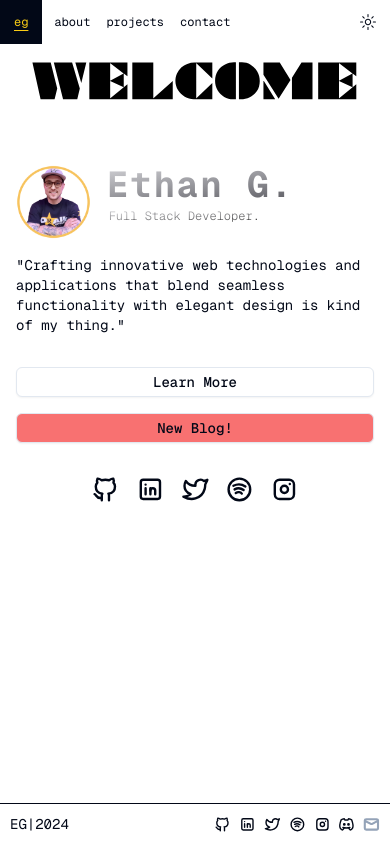
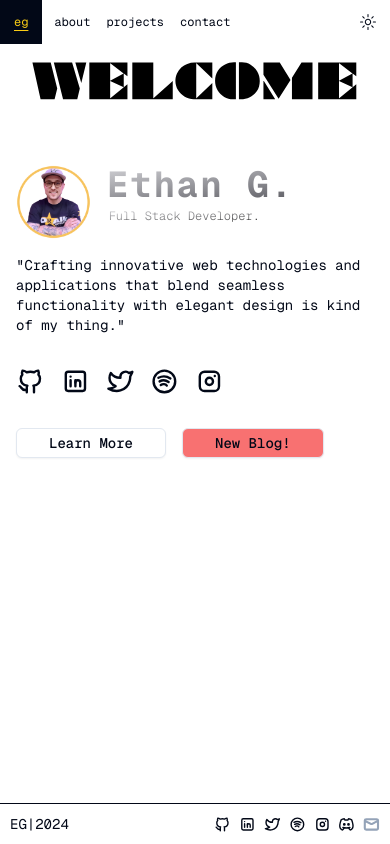
Before and after one commit to egarrisxn/egxworld, a Next.js app: page / in a window 390 px wide. Built offline with nearby package versions, Linux system fonts and the light colour scheme.

Commit message:
tablet responsive update

```diff
--- a/app/projects/page.jsx
+++ b/app/projects/page.jsx
@@ -46,7 +46,7 @@ export default function ProjectsPage() {
             </TooltipProvider>
           </div>
         </header>
-        <section className='mx-auto grid grid-cols-1 gap-8 lg:grid-cols-2'>
+        <section className='mx-auto grid grid-cols-1 gap-8 md:grid-cols-2'>
           {currentProjects.map((project, index) => (
             <ProjectCard key={index} project={project} />
           ))}
@@ -54,7 +54,7 @@ export default function ProjectsPage() {
         <h2 className='text-sm font-black uppercase tracking-widest md:text-lg lg:text-xl 2xl:text-4xl'>
           Archived Work.
         </h2>
-        <section className='mx-auto grid grid-cols-1 gap-8 lg:grid-cols-2'>
+        <section className='mx-auto grid grid-cols-1 gap-8 md:grid-cols-2'>
           {depricatedProjects.map((project, index) => (
             <ProjectCard key={index} project={project} />
           ))}
--- a/components/AboutMe.jsx
+++ b/components/AboutMe.jsx
@@ -5,46 +5,48 @@ import GitHubCalendar from 'react-github-calendar'
 export function AboutMe() {
   return (
     <>
-      <section className='flex flex-col gap-12 border-b border-green-400 pb-16'>
+      <section className='flex flex-col gap-12 pb-2 lg:border-b lg:border-green-400 lg:pb-16'>
         <article>
-          <h2 className='mb-4 text-2xl font-extrabold xl:text-4xl 2xl:text-7xl'>
+          <h2 className='mb-4 text-2xl font-extrabold leading-7 lg:text-3xl lg:leading-9 xl:text-4xl 2xl:text-6xl'>
             Hello, World! I&apos;m <span className='font-black text-green-400'>Ethan</span>, a
             passionate Full Stack Developer & Digital Product Designer based in Orlando, Florida,
             USA.
           </h2>
-          <p className='my-4'>
+          <div className='mt-4 grid grid-cols-1 gap-4 text-sm sm:text-base xl:gap-6 xl:text-xl 2xl:text-3xl'>
+            <p>
               After a fulfilling career run in the worlds of hospitality, management, marketing, and
               sales, I decided to embarked on a NEW and exciting journey into the world of tech! My
-            foundation was built through a rigorous Full Stack Coding Boot Camp at the University of
-            Central Florida, and I continually expand my skills through self-teaching and
-            coursework, including Harvard&apos;s CS50x. I thrive on leveraging JavaScript libraries
-            and frameworks to bring creative visions to life, ensuring each project is both
-            technically robust and visually captivating.
+              foundation was built through a rigorous Full Stack Coding Boot Camp at the University
+              of Central Florida, and I continually expand my skills through self-teaching and
+              coursework, including Harvard&apos;s CS50x. I thrive on leveraging JavaScript
+              libraries and frameworks to bring creative visions to life, ensuring each project is
+              both technically robust and visually captivating.
             </p>
-          <p className='my-4'>
+            <p>
               Beyond coding, I draw inspiration from exploring new music, enjoying quality time with
               family and friends, and adventuring in the great outdoors. These interests shape my
               approach, enhancing my ability to create solutions that truly resonate.
             </p>
-          <p className='my-4'>
-            Let&apos;s collaborate and work together to transform your ideas into impactful digital
-            experiences.
+            <p>
+              Let&apos;s collaborate and work together to transform your ideas into impactful
+              digital experiences.
             </p>
-          <p className='my-4 font-black'>
+            <p className='font-black'>
               Together, I bet we could build something pretty extraordinary! -EG
             </p>
+          </div>
         </article>
       </section>
-      <section className='flex flex-col lg:border-b lg:border-green-400 lg:pb-16'>
-        <div className='mb-8 text-center'>
-          <h3 className='my-4 text-xl font-semibold xl:text-3xl 2xl:text-5xl'>
-            <span className='font-bold text-green-300'>Technologies</span> &{' '}
-            <span className='font-bold text-green-300'>tools</span> <br className='sm:hidden' />
+
+      <section className='flex flex-col rounded-lg border-2 bg-muted-foreground/10 px-4 pb-6 pt-4 shadow-md shadow-accent-foreground md:pb-8 lg:rounded-none lg:border-b lg:border-l-0 lg:border-r-0 lg:border-t-0 lg:border-green-400 lg:bg-transparent lg:px-0 lg:pb-16 lg:pt-0 lg:shadow-none'>
+        <div className='mb-6 text-center sm:mb-8'>
+          <h3 className='my-2 text-xl font-semibold sm:my-4 xl:text-3xl 2xl:text-5xl'>
+            <span className='font-bold text-green-400'>Technologies</span> &{' '}
+            <span className='font-bold text-green-400'>tools</span> <br className='sm:hidden' />
             in my arsenal:
           </h3>
         </div>
-
-        <div className='mx-auto flex max-w-5xl flex-wrap justify-center gap-8 text-xl lg:text-3xl'>
+        <div className='mx-auto flex max-w-5xl flex-wrap justify-center gap-4 text-xl sm:gap-8 lg:text-3xl'>
           <TooltipProvider>
             <Icon href='https://alpinejs.dev/' label='Alpine.js'>
               <path
--- a/components/ContactForm.jsx
+++ b/components/ContactForm.jsx
@@ -31,7 +31,7 @@ export function ContactForm() {
 
   return (
     <>
-      <section className='md:rounded-xl md:border-2 md:border-red-400 md:p-16 md:shadow-xl 2xl:p-24 dark:shadow-red-300/20'>
+      <section className='md:rounded-xl md:border-2 md:border-red-400 md:p-16 md:shadow-xl lg:mx-12 lg:p-12 2xl:mx-16 2xl:p-24 dark:shadow-red-300/20'>
         <div className='mx-auto flex w-full flex-col'>
           <Form {...form}>
             <form
--- a/components/Hero.jsx
+++ b/components/Hero.jsx
@@ -6,15 +6,15 @@ import {Button} from '@/components/ui/button'
 
 export function Hero() {
   return (
-    <div className='mx-auto flex flex-col justify-center'>
+    <div className='mx-auto flex flex-col justify-center min-[400px]:mx-8 sm:mx-16 lg:mx-auto'>
       <section className='flex flex-row gap-4'>
         <aside className='lg:mt-2 2xl:mt-3.5 2xl:hidden'>
-          <Image src='/other/homepageme.png' width={100} height={100} priority alt='My Photo' />
+          <Image src='/other/hero-image.png' width={100} height={100} priority alt='My Photo' />
         </aside>
         <aside className='hidden 2xl:block'>
-          <Image src='/other/homepageme.png' width={200} height={200} priority alt='My Photo' />
+          <Image src='/other/hero-image.png' width={200} height={200} priority alt='My Photo' />
         </aside>
-        <article className='flex w-full flex-col gap-1 2xl:gap-3'>
+        <header className='flex w-full flex-col gap-1 2xl:gap-3'>
           <div className='group relative overflow-hidden'>
             <div className='transition-transform duration-300 group-hover:-translate-y-32'>
               <h4 className='pointer-events-none bg-gradient-to-br from-zinc-300 to-zinc-700 bg-clip-text text-4xl font-bold tracking-wider text-transparent sm:text-5xl lg:text-[7rem] 2xl:text-[9rem]'>
@@ -39,33 +39,24 @@ export function Hero() {
               </h5>
             </div>
           </div>
-        </article>
+        </header>
       </section>
+
       <section className='my-4 lg:ml-[7rem] 2xl:my-5 2xl:ml-[12rem]'>
-        <p className='text-sm xl:text-lg 2xl:text-3xl'>
+        <p className='text-sm md:text-base lg:text-lg xl:text-xl 2xl:text-4xl'>
           &quot;Crafting innovative web technologies and applications that blend seamless
           functionality with elegant design is kind of my thing.&quot;
         </p>
       </section>
-      <section className='my-4 flex flex-col gap-4 sm:flex-row lg:ml-[7rem] 2xl:ml-[12rem] 2xl:gap-6'>
-        <Button
-          variant='outline'
-          size='sm'
-          className='2xl:text-3xl dark:bg-slate-800 dark:hover:bg-slate-900'
+
+      <section className='grid grid-cols-1'>
+        <div className='order-1 my-4 flex flex-row justify-center gap-4 text-2xl min-[350px]:justify-start md:text-3xl lg:order-2 lg:ml-[7rem] lg:text-4xl 2xl:ml-[12rem] 2xl:pl-1 2xl:text-5xl'>
+          <TooltipProvider>
+            <Icon
+              href='https://github.com/egarrisxn'
+              label='GitHub'
+              className='hover:text-green-400'
             >
-          <Link href='/about' target='_blank' rel='noopener noreferrer'>
-            Learn More
-          </Link>
-        </Button>
-        <Button variant='outline' size='sm' className='bg-red-400 hover:bg-red-500 2xl:text-3xl'>
-          <Link href='https://www.egxblog.net/' target='_blank' rel='noopener noreferrer'>
-            New Blog!
-          </Link>
-        </Button>
-      </section>
-      <section className='my-4 flex flex-row justify-center gap-4 text-2xl sm:justify-start md:text-3xl lg:ml-[7rem] lg:text-4xl 2xl:ml-[12rem]'>
-        <TooltipProvider>
-          <Icon href='https://github.com/egarrisxn' label='GitHub' className='hover:text-green-400'>
               <path
                 fill='none'
                 stroke='currentColor'
@@ -134,6 +125,27 @@ export function Hero() {
               </g>
             </Icon>
           </TooltipProvider>
+        </div>
+        <div className='order-2 my-4 flex flex-col gap-4 min-[350px]:flex-row lg:order-1 lg:ml-[7rem] 2xl:ml-[12rem] 2xl:gap-6'>
+          <Button
+            variant='outline'
+            size='sm'
+            className='2xl:px-6 2xl:py-4 2xl:text-3xl dark:bg-slate-800 dark:hover:bg-slate-900'
+          >
+            <Link href='/about' target='_blank' rel='noopener noreferrer'>
+              Learn More
+            </Link>
+          </Button>
+          <Button
+            variant='outline'
+            size='sm'
+            className='bg-red-400 hover:bg-red-500 2xl:px-6 2xl:py-4 2xl:text-3xl'
+          >
+            <Link href='https://www.egxblog.net/' target='_blank' rel='noopener noreferrer'>
+              New Blog!
+            </Link>
+          </Button>
+        </div>
       </section>
     </div>
   )
--- a/components/ui/card.jsx
+++ b/components/ui/card.jsx
@@ -14,7 +14,7 @@ const Card = React.forwardRef(({className, ...props}, ref) => (
 Card.displayName = 'Card'
 
 const CardHeader = React.forwardRef(({className, ...props}, ref) => (
-  <div ref={ref} className={cn('mx-auto flex p-6', className)} {...props} />
+  <div ref={ref} className={cn('mx-auto flex justify-center p-6', className)} {...props} />
 ))
 CardHeader.displayName = 'CardHeader'
 
```
Also changed, not shown: public/other/hero-image.png (renamed from public/other/homepageme.png). Lines whose indentation alone changed are shown as unchanged.
